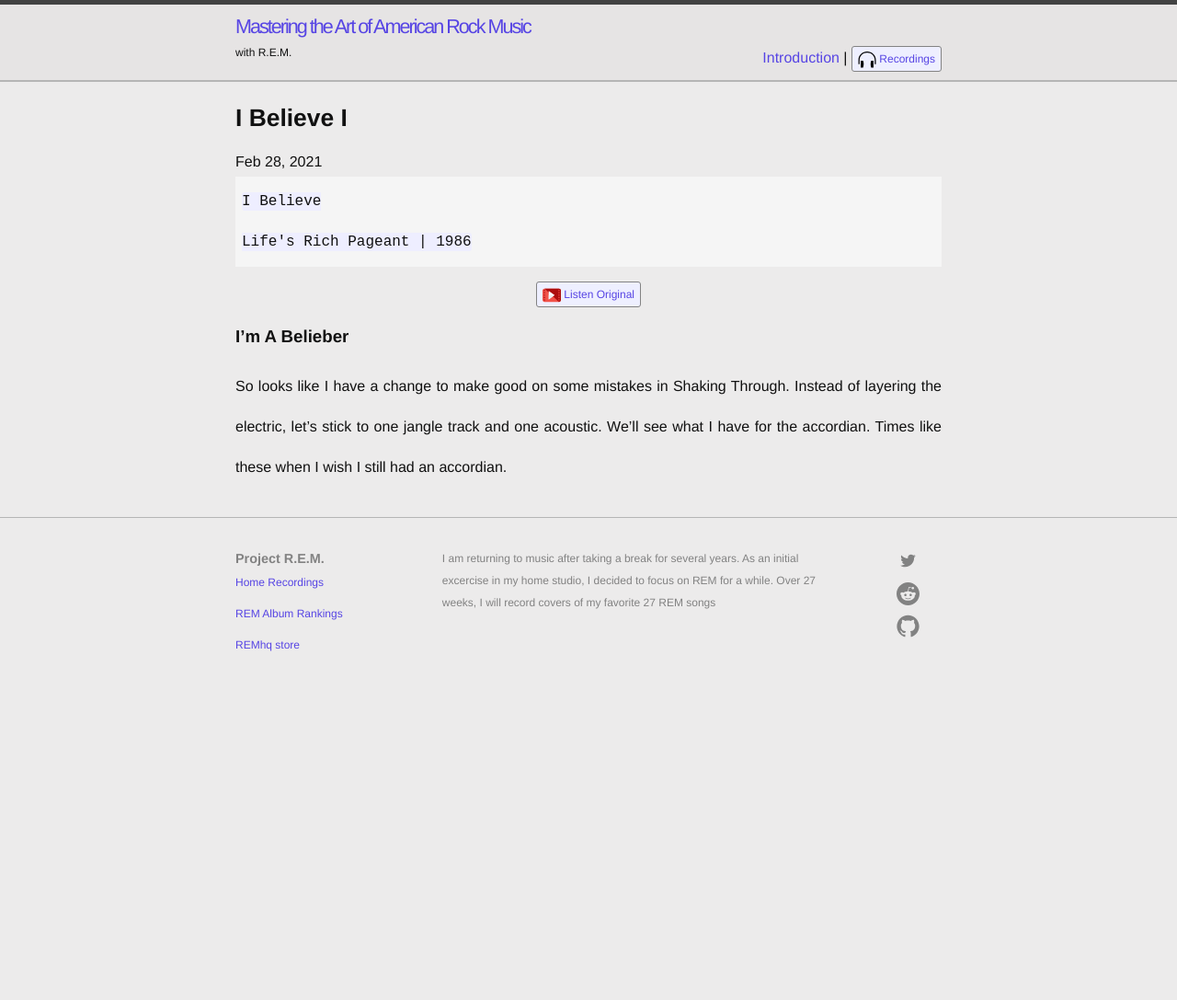
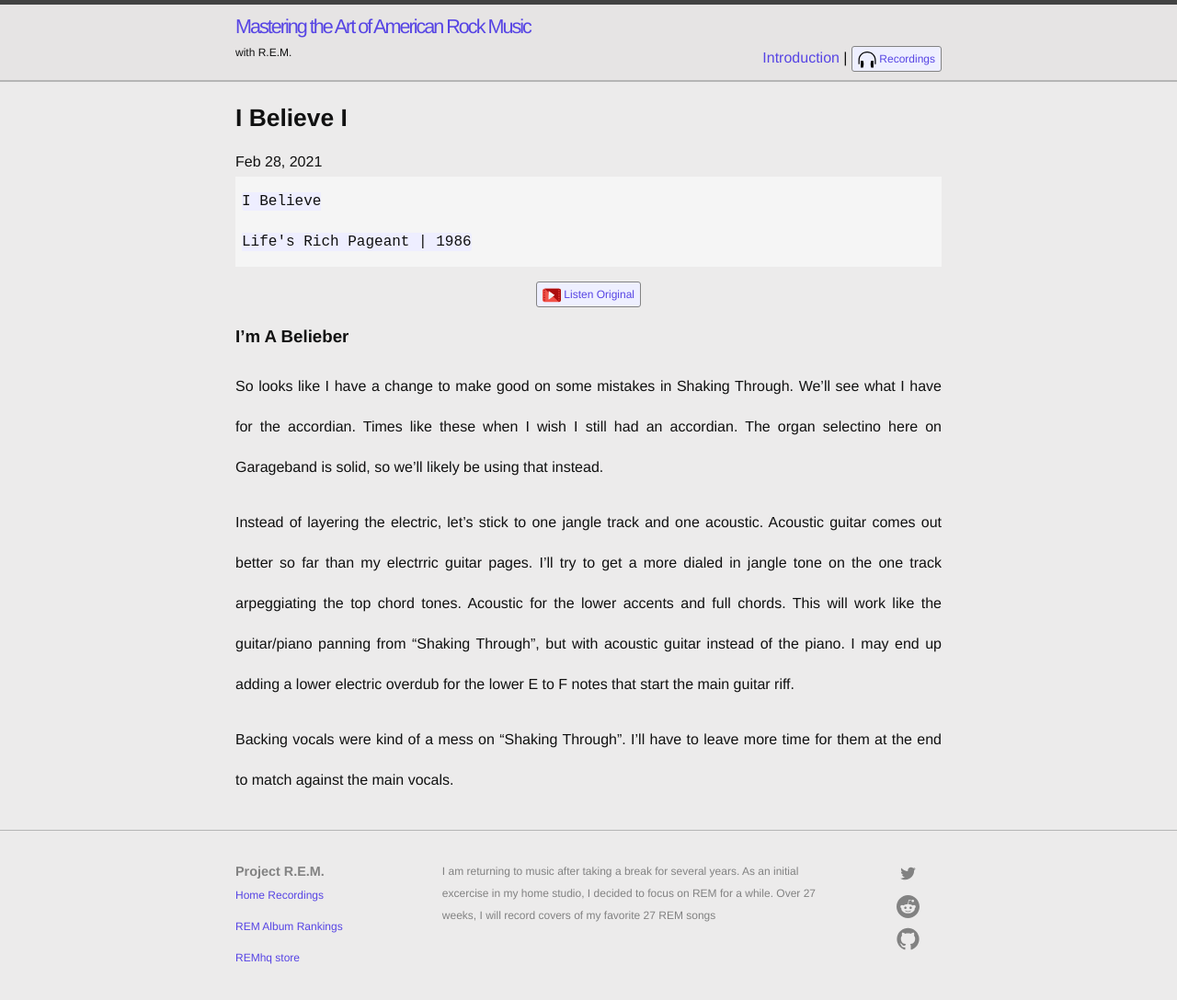
Before and after one commit to slatron/slatron.github.io, a Jekyll site: the page built from _posts/2021-02-28-i-believe.md, in a window 1280 px wide and 1109 px high. Shown: the top 1087 px of the window at 92% size. Built offline with Jekyll 4.4.1, drawn with Linux system fonts in a browser that asks for light colours.

Commit message:
post beef

```diff
--- a/_posts/2021-02-28-i-believe.md
+++ b/_posts/2021-02-28-i-believe.md
@@ -14,4 +14,8 @@
 ---
 
 ### I'm A Belieber
-So looks like I have a change to make good on some mistakes in Shaking Through. Instead of layering the electric, let's stick to one jangle track and one acoustic. We'll see what I have for the accordian. Times like these when I wish I still had an accordian.
+So looks like I have a change to make good on some mistakes in Shaking Through. We'll see what I have for the accordian. Times like these when I wish I still had an accordian. The organ selectino here on Garageband is solid, so we'll likely be using that instead.
+
+Instead of layering the electric, let's stick to one jangle track and one acoustic. Acoustic guitar comes out better so far than my electrric guitar pages. I'll try to get a more dialed in jangle tone on the one track arpeggiating the top chord tones. Acoustic for the lower accents and full chords. This will work like the guitar/piano panning from "Shaking Through", but with acoustic guitar instead of the piano. I may end up adding a lower electric overdub for the lower E to F notes that start the main guitar riff.
+
+Backing vocals were kind of a mess on "Shaking Through". I'll have to leave more time for them at the end to match against the main vocals.
```
